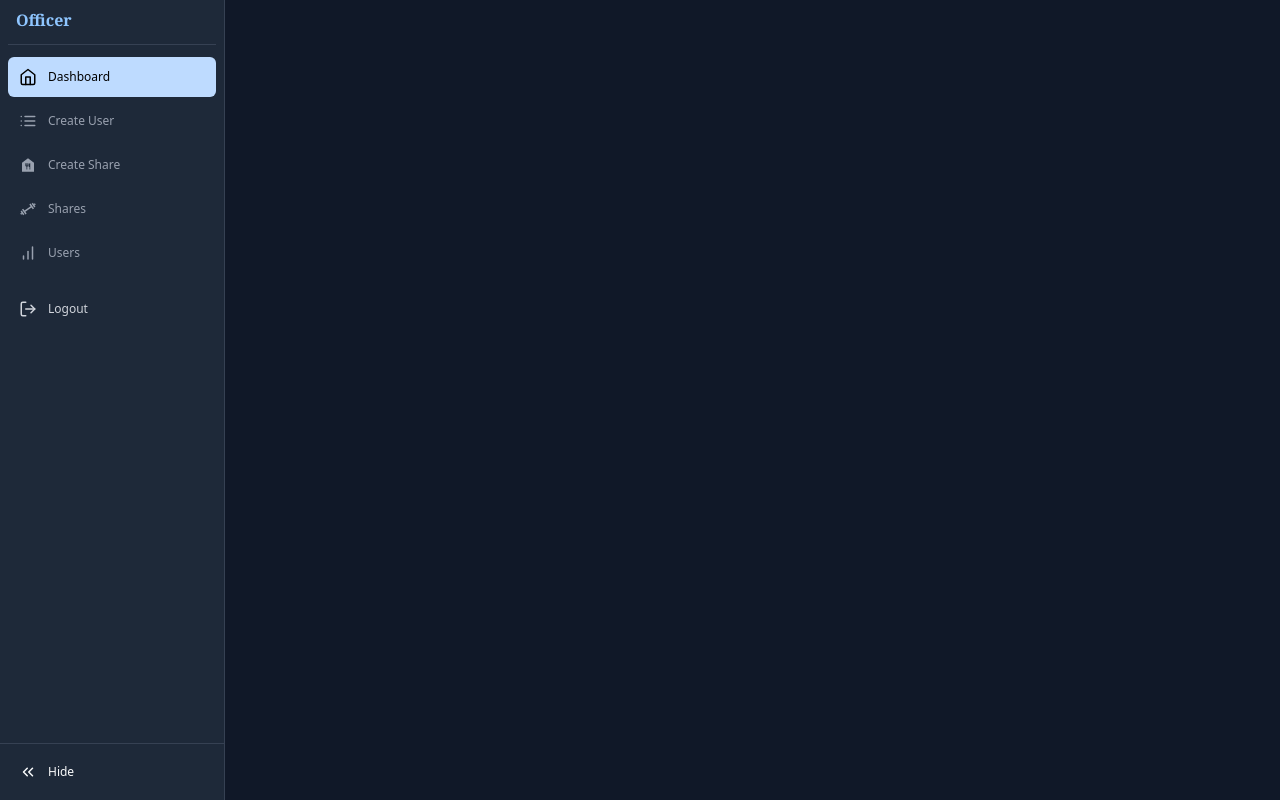
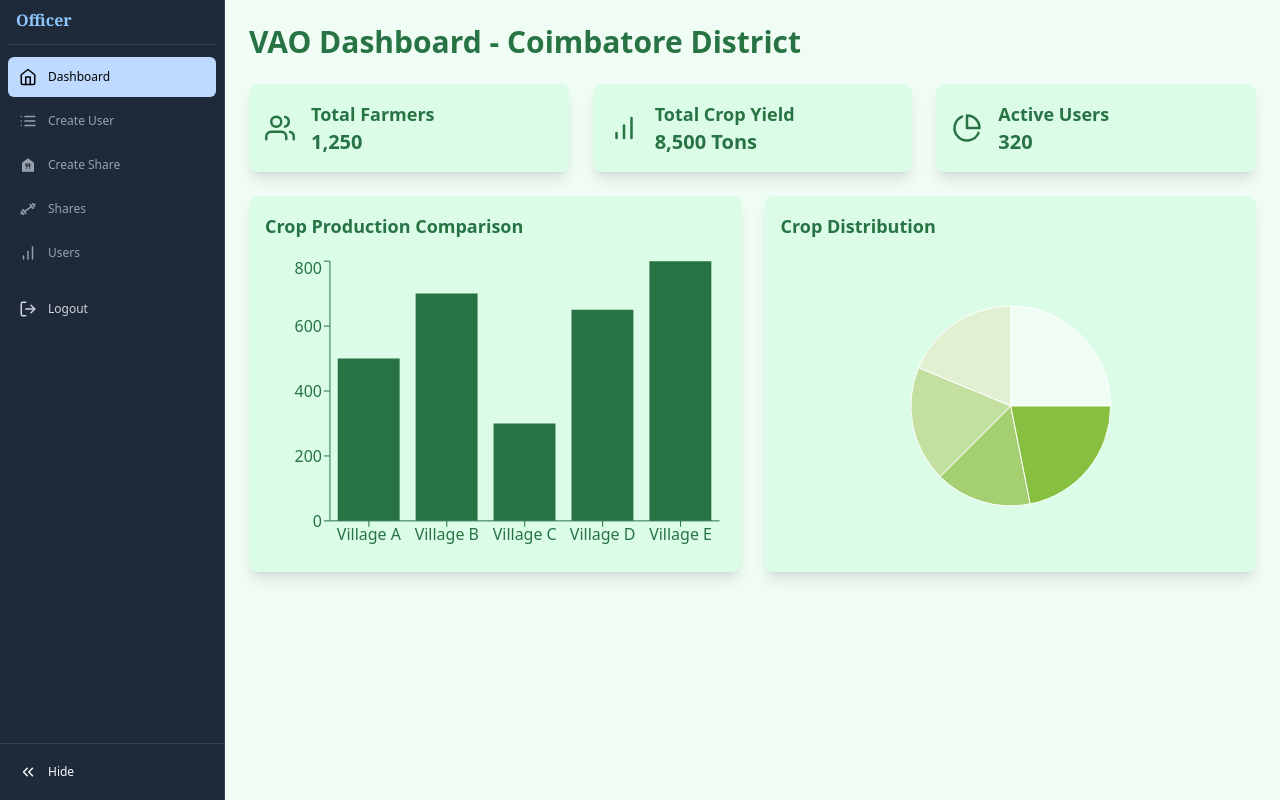
Before and after one commit to praven06/frontend---mattum, a React (Vite) app: page / in a window 1280 px wide. Built offline with nearby package versions, Linux system fonts and the light colour scheme.

Commit message:
Update Dashboard.jsx

```diff
--- a/src/components/Dashboard.jsx
+++ b/src/components/Dashboard.jsx
@@ -1,11 +1,124 @@
+/* eslint-disable react/prop-types */
+import {
+  BarChart,
+  Bar,
+  PieChart,
+  Pie,
+  XAxis,
+  YAxis,
+  Tooltip,
+  ResponsiveContainer,
+  Cell,
+} from "recharts";
+import { FiUsers, FiBarChart, FiPieChart } from "react-icons/fi";
+import { motion } from "framer-motion";
 
+const data = [
+  { name: "Village A", crops: 500 },
+  { name: "Village B", crops: 700 },
+  { name: "Village C", crops: 300 },
+  { name: "Village D", crops: 650 },
+  { name: "Village E", crops: 800 },
+];
 
-function Dashboard() {
+const pieData = [
+  { name: "Rice", value: 400 },
+  { name: "Wheat", value: 300 },
+  { name: "Corn", value: 300 },
+  { name: "Millets", value: 250 },
+  { name: "Pulses", value: 350 },
+];
+
+const Dashboard = () => {
   return (
-    <div>
+    <div className="min-h-screen bg-[#f0fdf4] text-[#287344] p-6">
+      {/* Header */}
+      <motion.h1
+        className="text-3xl font-bold mb-6"
+        initial={{ opacity: 0, y: -20 }}
+        animate={{ opacity: 1, y: 0 }}
+      >
+        VAO Dashboard - Coimbatore District
+      </motion.h1>
 
+      {/* Summary Cards */}
+      <div className="grid grid-cols-1 md:grid-cols-3 gap-6 mb-6">
+        <Card icon={<FiUsers />} title="Total Farmers" value="1,250" />
+        <Card
+          icon={<FiBarChart />}
+          title="Total Crop Yield"
+          value="8,500 Tons"
+        />
+        <Card icon={<FiPieChart />} title="Active Users" value="320" />
+      </div>
+
+      {/* Charts Section */}
+      <div className="grid grid-cols-1 md:grid-cols-2 gap-6">
+        {/* Bar Chart */}
+        <div className="bg-green-100 p-4 rounded-lg shadow-lg">
+          <h2 className="text-lg font-semibold mb-4 text-[#287344]">
+            Crop Production Comparison
+          </h2>
+          <ResponsiveContainer width="100%" height={300}>
+            <BarChart data={data}>
+              <XAxis dataKey="name" stroke="#287344" />
+              <YAxis stroke="#287344" />
+              <Tooltip
+                contentStyle={{ backgroundColor: "#f0fdf4", color: "#287344" }}
+              />
+              <Bar dataKey="crops" fill="#287344" />
+            </BarChart>
+          </ResponsiveContainer>
+        </div>
+
+        <div className="bg-green-100 p-4 rounded-lg shadow-lg">
+          <h2 className="text-lg font-semibold mb-4 text-[#287344]">
+            Crop Distribution
+          </h2>
+          <ResponsiveContainer width="100%" height={300}>
+            <PieChart>
+              <Pie
+                data={pieData}
+                dataKey="value"
+                cx="50%"
+                cy="50%"
+                outerRadius={100}
+              >
+                {pieData.map((entry, index) => (
+                  <Cell
+                    key={`cell-${index}`}
+                    fill={
+                      ["#f0fdf4", "#e1f0d1", "#c3e0a1", "#a5d071", "#87c041"][
+                        index
+                      ]
+                    }
+                  />
+                ))}
+              </Pie>
+              <Tooltip
+                contentStyle={{ backgroundColor: "#f0fdf4", color: "#287344" }}
+              />
+            </PieChart>
+          </ResponsiveContainer>
+        </div>
+      </div>
     </div>
-  )
-}
+  );
+};
 
-export default Dashboard
+const Card = ({ icon, title, value }) => {
+  return (
+    <motion.div
+      className="bg-green-100 p-4 rounded-lg shadow-lg flex items-center space-x-4"
+      whileHover={{ scale: 1.05 }}
+    >
+      <div className="text-3xl text-[#287344]">{icon}</div>
+      <div>
+        <p className="text-lg font-semibold text-[#287344]">{title}</p>
+        <p className="text-xl font-bold text-[#287344]">{value}</p>
+      </div>
+    </motion.div>
+  );
+};
+
+export default Dashboard;
```
